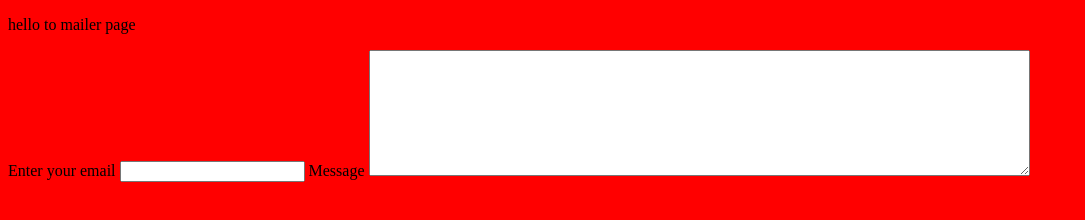
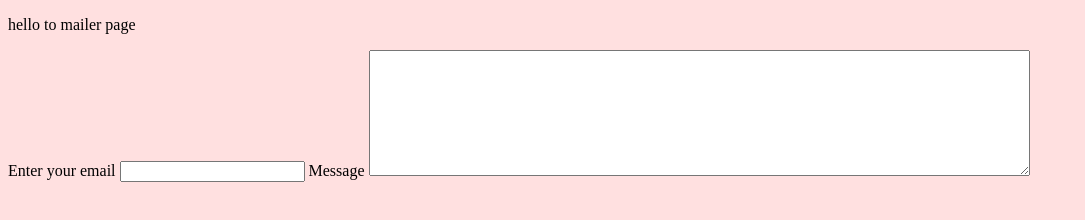
Before and after one commit to ahmad1091/Mailer, a website: page public/mailer/index.html in a window 1280 px wide. Shown: the whole page, without its empty margins (0-1085 px from the left). Drawn offline with Linux system fonts and the light colour scheme.

Commit message:
modfiy mailer route problem related to #9

```diff
--- a/public/mailer/index.css
+++ b/public/mailer/index.css
@@ -1,3 +1,3 @@
 body{
-  background-color: red;
+  background-color: #ff00001f;
 }
--- a/src/handler.js
+++ b/src/handler.js
@@ -5,6 +5,7 @@ const handlePages = (target, request, response) => {
   const reqPage = {
     signup: 'public/signup/index.html',
     signin: 'public/signin/index.html',
+    mailer: 'public/mailer/index.html',
     static: request.url,
   };
   const filePath = path.join(__dirname, '..', reqPage[target]);
```
